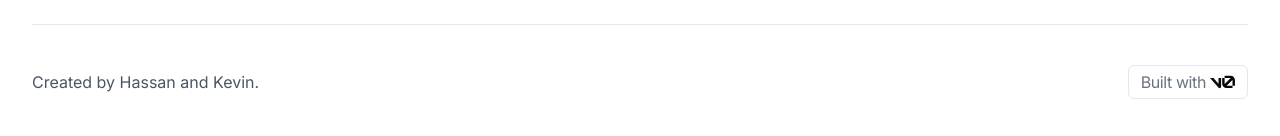
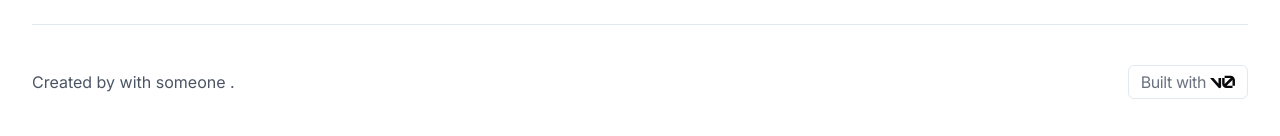
Before and after one commit to AliBag-de/qrai, a Next.js app: page / in a window 1280 px wide. Shown: the part 1653-1789 px from the top of the page. Built offline with nearby package versions, Linux system fonts and the light colour scheme.

Commit message:
Update Footer.tsx

```diff
--- a/components/Footer.tsx
+++ b/components/Footer.tsx
@@ -5,21 +5,8 @@ const Footer = () => (
     <div className="custom-screen pt-16">
       <div className="mt-10 py-10 border-t items-center justify-between flex">
         <p className="text-gray-600">
-          Created by{' '}
-          <a
-            href="https://twitter.com/nutlope"
-            className="hover:underline transition"
-          >
-            Hassan
-          </a>{' '}
-          and{' '}
-          <a
-            href="https://twitter.com/kevinhou22"
-            className="hover:underline transition"
-          >
-            Kevin
-          </a>
-          .
+          Created by{' '} with someone
+           .
         </p>
         <div className="flex items-center gap-x-6 text-gray-400">
           <a
```
